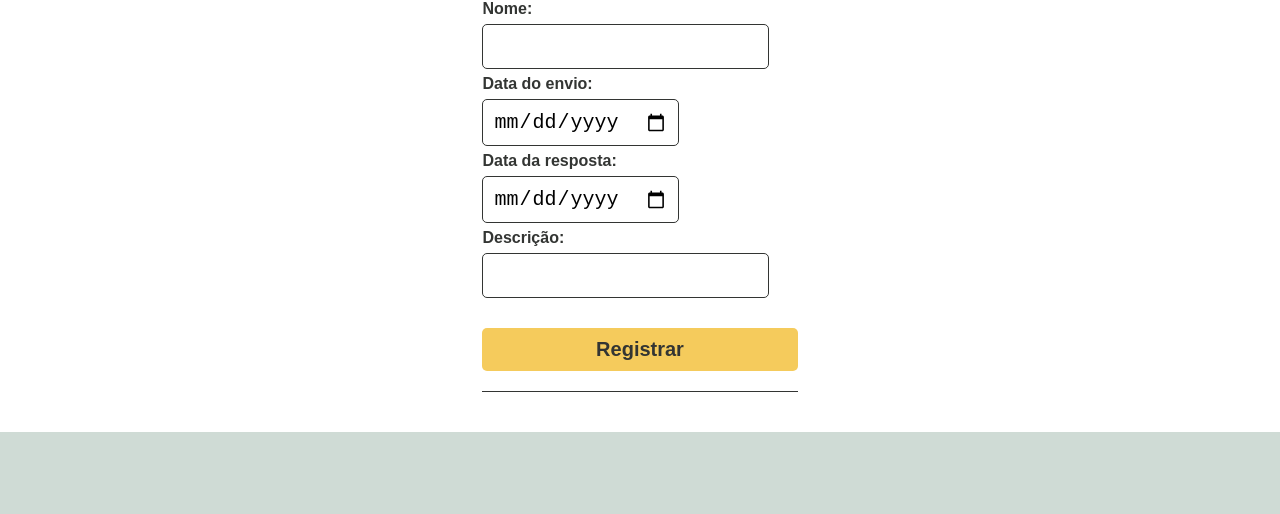
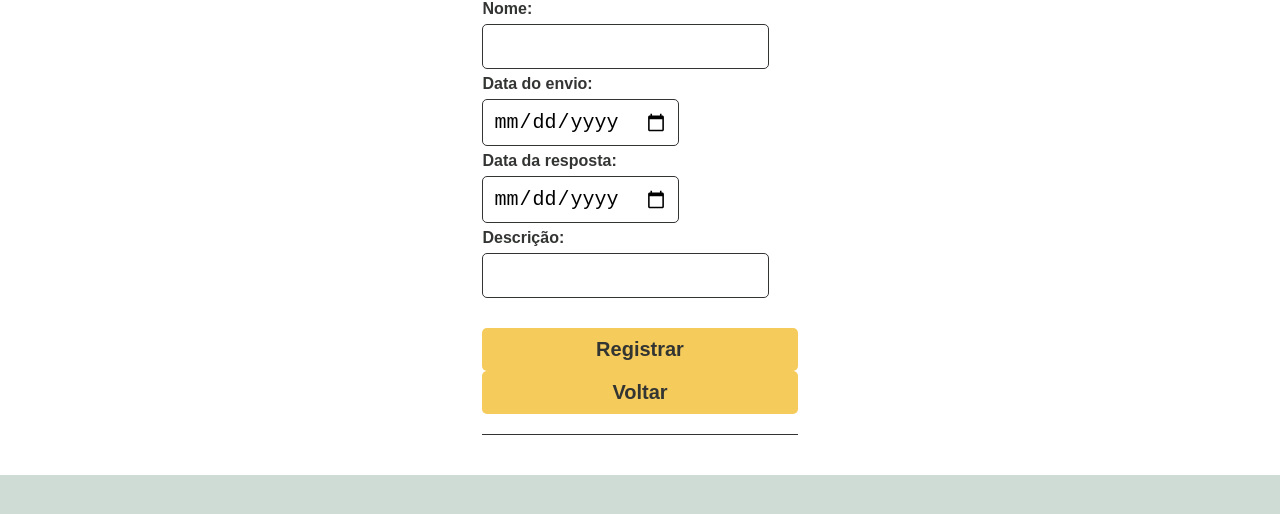
Before and after one commit to edilsontorres/crudFrontEnd-Adonis, a plain HTML site: page creatCompany.html in a window 1280 px wide. Shown: the part 166-680 px from the top of the page. Drawn offline with Linux system fonts and the light colour scheme.

Commit message:
Criando botão de voltar

```diff
--- a/creatCompany.html
+++ b/creatCompany.html
@@ -34,7 +34,15 @@
                             Descrição:
                         </div>
                         <input id="description" type="textarea" name="description" autocomplete="off"/><br /><br />
-                        <input class="button" type="submit" value="Registrar"/>
+                        <div class="botao-registro-voltar-area">
+                            <div class="registrar">
+                                <input class="button" type="submit" value="Registrar"/>
+                            </div>
+                            <div class="voltar">
+                                <input class="button" type="submit" value="Voltar"/>
+                            </div>
+                        </div>
+
                     </form>
 
                 </div>
```
